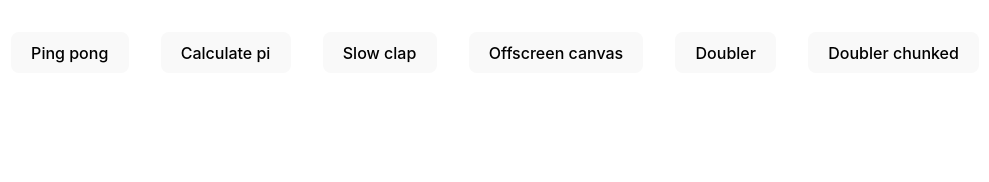
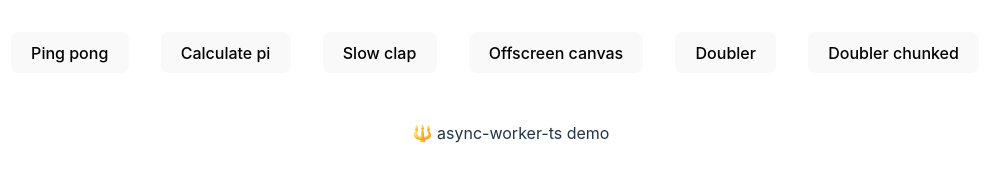
Before and after one commit to LankyMoose/async-worker-ts, a website built with Vite: page sandbox/browser-demo/index.html in a window 1280 px wide. Shown: the whole page, without its empty margins (129-1118 px from the left). Built offline with nearby package versions, Linux system fonts and the light colour scheme.

Commit message:
Update index.html

```diff
--- a/sandbox/browser-demo/index.html
+++ b/sandbox/browser-demo/index.html
@@ -8,6 +8,7 @@
   </head>
   <body>
     <div id="app"></div>
+    <p>🔱 async-worker-ts demo</p>
     <script type="module" src="/src/main.ts"></script>
   </body>
 </html>
```
